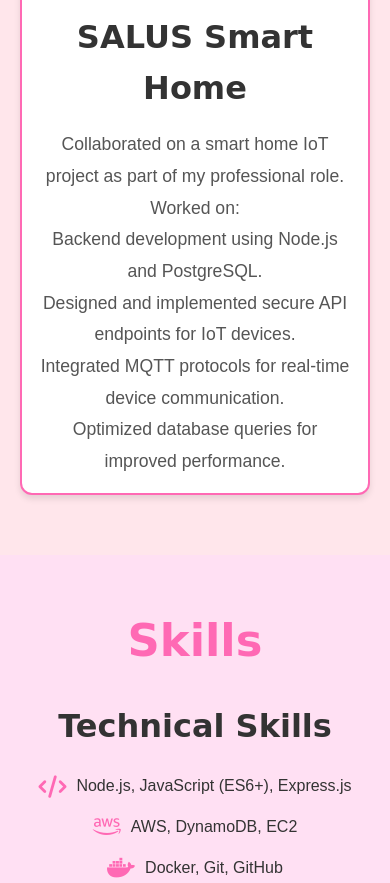
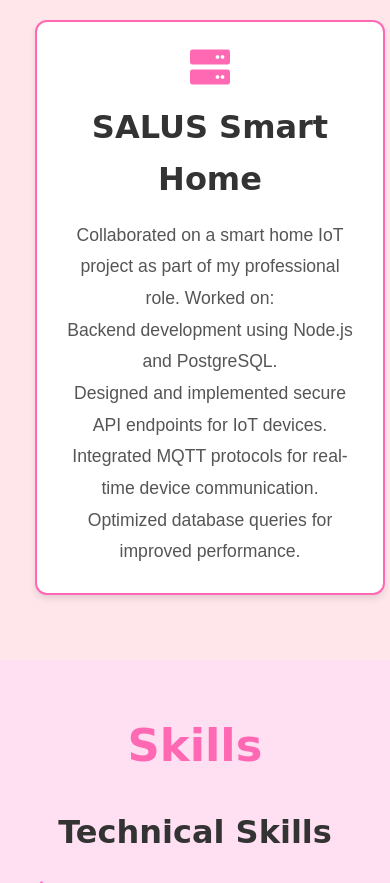
Before and after one commit to Dhanashri-patil27/personal-profile, a plain HTML site: page index.html in a window 390 px wide. Shown: the part 2233-3116 px from the top of the page. Drawn offline with nearby package versions, Linux system fonts and the light colour scheme.

Commit message:
Fixes #4.. fix for mobile acreen not loadind properly

```diff
--- a/style.css
+++ b/style.css
@@ -367,19 +367,19 @@
 
     .project-card {
         width: 100%;  /* Full width for cards on mobile */
-        padding: 15px;  /* Reduce padding */
-        margin: 10px 0;  /* Adjust margin */
+        margin-bottom: 15px;
     }
 
-    #skills ul li, #projects ul li {
-        font-size: 1rem;  /* Reduce text size for list items */
+    .project-card i {
+        font-size: 2.5rem;  /* Adjust icon size */
     }
 
-    #home, #about, #projects, #skills, #contact {
-        padding: 20px;  /* Ensure no content is cut off */
+    .icons {
+        gap: 20px;  /* Reduce gap for icons */
     }
 
-    .contact-btn {
-        padding: 12px 30px;  /* Adjust button size */
+    .social-links a {
+        font-size: 1rem;  /* Smaller social link icons */
+        padding: 12px 20px;
     }
 }
```
